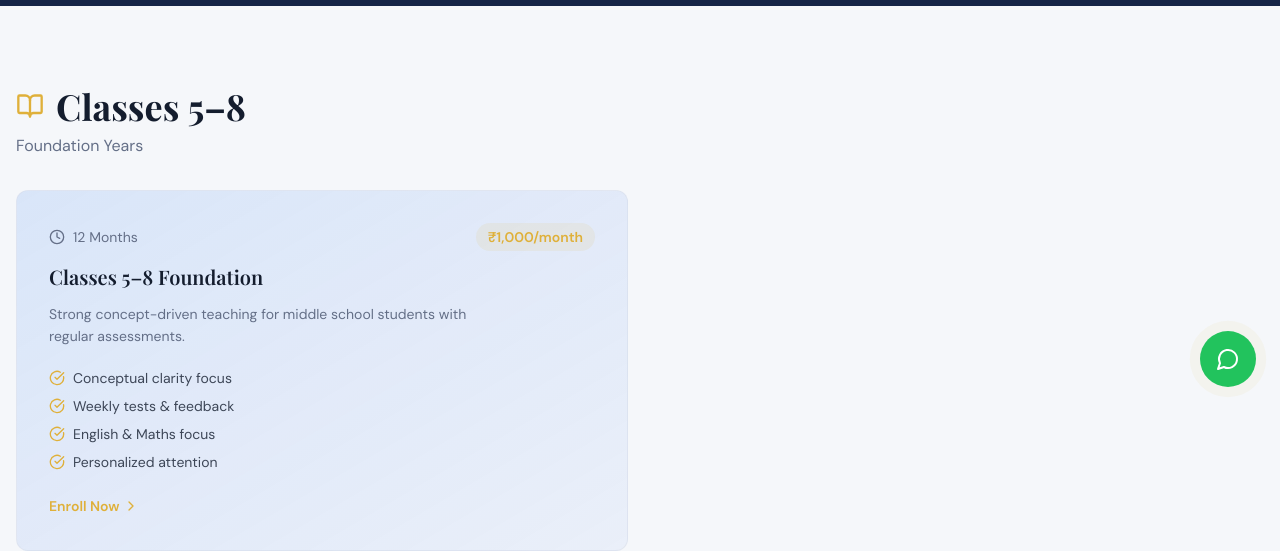
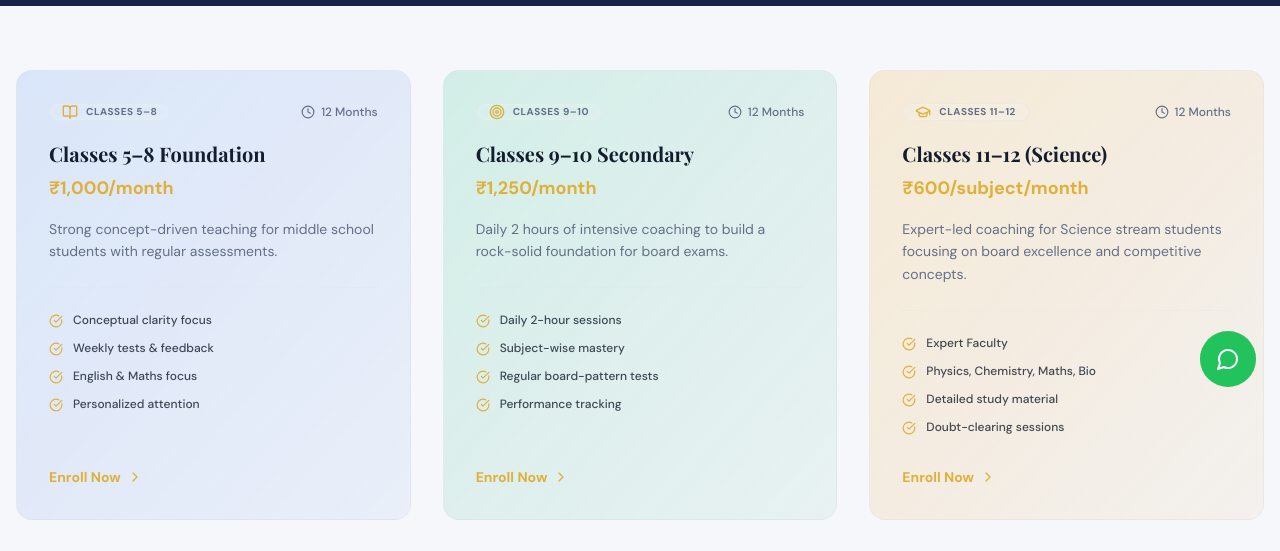
Before and after one commit to irajverma/Wave-Academy, a React (Vite) app: page /courses in a window 1280 px wide. Shown: the part 389-940 px from the top of the page. Built offline with nearby package versions, Linux system fonts and the light colour scheme; no server answers; the database is empty; the HTML template or start-up script is replaced by a standard one.

Commit message:
feat: refined courses layout to 3-column grid and removed loading message

```diff
--- a/src/pages/CoursesPage.tsx
+++ b/src/pages/CoursesPage.tsx
@@ -90,69 +90,64 @@ export default function CoursesPage() {
         </div>
       </section>
 
-      {/* Dynamic Course Categories */}
-      <section className="py-20 bg-background min-h-[50vh]">
-        <div className="container mx-auto px-4 space-y-20">
-          {isLoading && !dbCourses && (
-            <div className="flex justify-center items-center py-4 text-gold animate-pulse text-sm font-medium italic">
-              Updating with latest courses...
+      <section className="py-16 bg-background min-h-[50vh]">
+        <div className="container mx-auto px-4">
+          <div className="grid grid-cols-1 md:grid-cols-2 lg:grid-cols-3 gap-8">
+            {allCourses.map((course: any, ci: number) => {
+              const catId = (course.category || "other").toLowerCase().trim().replace(/–/g, "-");
+              const meta = CAT_META[catId] || { title: course.category || "Other", icon: Boxes, gradient: "from-indigo-500/15 to-indigo-600/5" };
+              const Icon = meta.icon;
+
+              return (
+                <ScrollReveal key={course.id || ci} delay={ci * 50}>
+                  <div
+                    className={`h-full flex flex-col p-8 rounded-2xl bg-gradient-to-br ${meta.gradient} border border-border/40 hover:shadow-xl transition-all duration-300 group`}
+                  >
+                    <div className="flex items-center justify-between mb-5">
+                      <div className="flex items-center gap-2 px-3 py-1.2 rounded-full bg-background/50 border border-border/30 backdrop-blur-sm">
+                        <Icon className="h-4 w-4 text-gold" />
+                        <span className="text-[10px] font-bold uppercase tracking-wider text-muted-foreground">{meta.title}</span>
+                      </div>
+                      <div className="flex items-center gap-1.5 text-xs text-muted-foreground font-medium">
+                        <Clock className="h-3.5 w-3.5" />
+                        {course.duration || "Self-paced"}
+                      </div>
+                    </div>
+
+                    <h3 className="text-foreground text-xl font-bold leading-tight group-hover:text-gold transition-colors">{course.title}</h3>
+
+                    {course.price && (
+                      <div className="mt-2 text-gold font-bold text-lg">
+                        {course.price}
                       </div>
                     )}
 
-          {categories.length === 0 && !isLoading ? (
-            <div className="text-center text-muted-foreground py-12">No courses are currently available. Please check back later!</div>
-          ) : (
-            categories.map((cat: any, ci: number) => (
-              <ScrollReveal key={cat.id} delay={ci * 80}>
-                <div>
-                  <div className="flex items-center gap-3 mb-2">
-                    <cat.icon className="h-7 w-7 text-gold" />
-                    <h2 className="text-foreground">{cat.title}</h2>
-                  </div>
-                  <p className="text-muted-foreground mb-8">{cat.subtitle}</p>
-
-                  <div className="grid md:grid-cols-2 gap-6">
-                    {cat.courses.map((course: any) => (
-                      <div
-                        key={course.id}
-                        className={`p-8 rounded-xl bg-gradient-to-br ${cat.gradient} border border-border/50 hover:shadow-lg transition-shadow duration-300`}
-                      >
-                        <div className="flex items-center justify-between mb-3">
-                          <div className="flex items-center gap-2 text-sm text-muted-foreground">
-                            <Clock className="h-4 w-4" />
-                            {course.duration || "Self-paced"}
-                          </div>
-                          {course.price && (
-                            <div className="text-gold font-semibold bg-gold/10 px-3 py-1 rounded-full text-sm">
-                              {course.price}
-                            </div>
-                          )}
-                        </div>
-                        <h3 className="text-foreground text-xl">{course.title}</h3>
                     {course.description && (
-                          <p className="mt-3 text-sm text-muted-foreground leading-relaxed text-pretty">
+                      <p className="mt-4 text-sm text-muted-foreground leading-relaxed">
                         {course.description}
                       </p>
                     )}
-                        {course.features && course.features.length > 0 && (
-                          <ul className="mt-5 space-y-2 flex-grow">
-                            {course.features.map((f: string, i: number) => (
-                              <li key={i} className="flex items-start gap-2 text-sm text-foreground/80">
-                                <CheckCircle className="h-4 w-4 mt-0.5 text-gold shrink-0" />
+
+                    <div className="mt-6 space-y-3 flex-grow border-t border-border/20 pt-6">
+                      {course.features && course.features.slice(0, 4).map((f: string, i: number) => (
+                        <div key={i} className="flex items-start gap-2.5 text-xs text-foreground/80 font-medium">
+                          <CheckCircle className="h-3.5 w-3.5 mt-0.5 text-gold shrink-0" />
                           <span>{f}</span>
-                              </li>
+                        </div>
                       ))}
-                          </ul>
-                        )}
-                        <Link to="/enroll" className="inline-flex items-center gap-1 mt-6 text-gold font-semibold text-sm hover:gap-2 transition-all">
+                    </div>
+
+                    <Link to="/enroll" className="inline-flex items-center gap-1.5 mt-8 text-gold font-bold text-sm hover:translate-x-1 transition-transform">
                       Enroll Now <ChevronRight className="h-4 w-4" />
                     </Link>
                   </div>
-                    ))}
+                </ScrollReveal>
+              );
+            })}
           </div>
-                </div>
-              </ScrollReveal>
-            ))
+
+          {allCourses.length === 0 && !isLoading && (
+            <div className="text-center text-muted-foreground py-12">No courses are currently available. Please check back later!</div>
           )}
         </div>
       </section>
```
Lines whose indentation alone changed are shown as unchanged.
